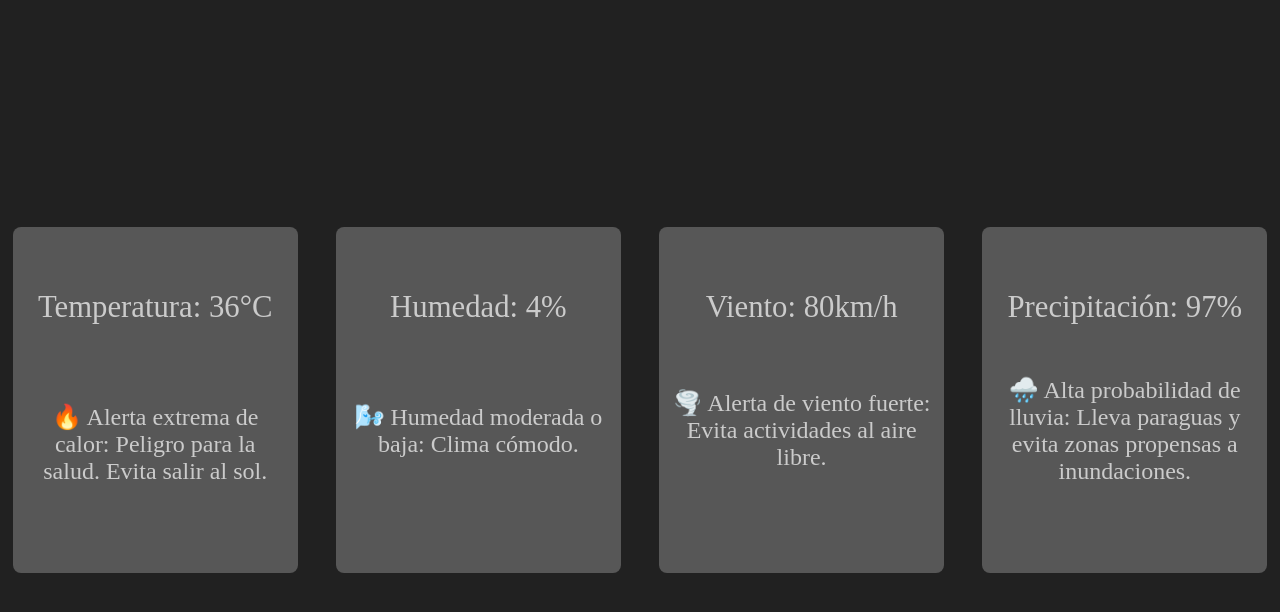
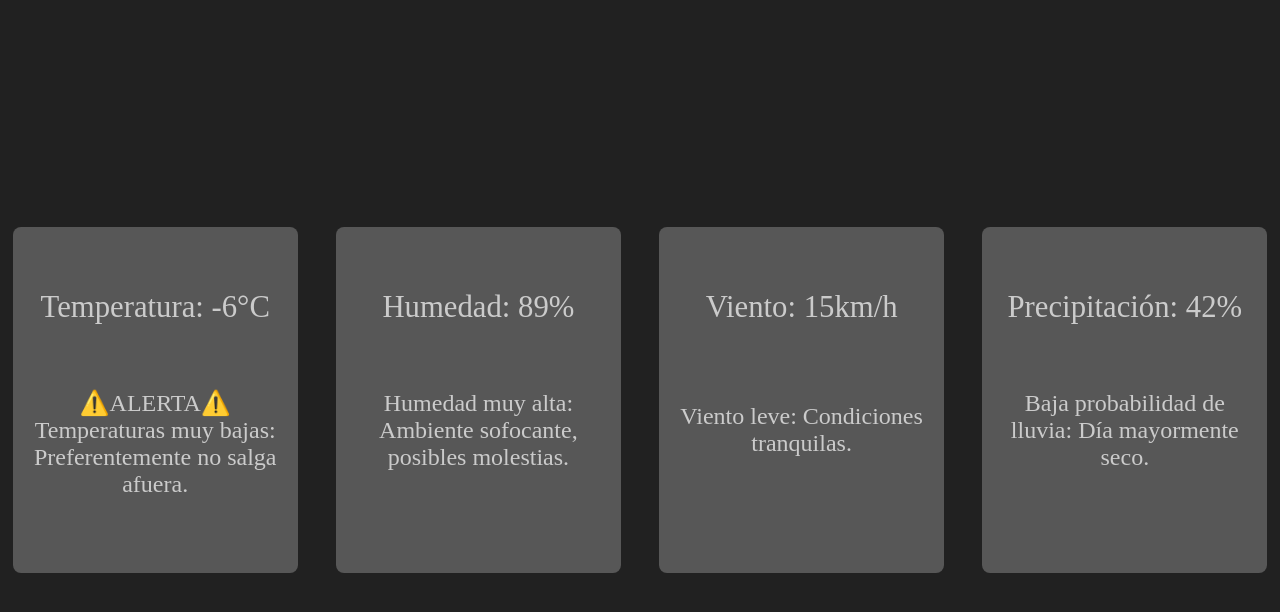
Before and after one commit to berFacundo/Programaci-nFullstack, a PHP site: page /alerta.php in a window 1280 px wide. Shown: the top 612 px of the page. Run offline with PHP 8.4, Linux system fonts and the light colour scheme.

Commit message:
Mejores alertas

```diff
--- a/alerta.css
+++ b/alerta.css
@@ -4,9 +4,9 @@ body {
     margin: 0;
     min-height: 100vh;
     display: flex;
-    align-items: center;     /* Centrado vertical */
-    justify-content: center; /* Centrado horizontal */
-    font-size: clamp(0.8rem, 1.6vw, 1.5rem); /* Tamaño de fuente adaptable */
+    align-items: center;
+    justify-content: center;
+    font-size: clamp(0.8rem, 1.6vw, 1.5rem);
   }
 
   section {
@@ -17,7 +17,7 @@ body {
     display: flex;
     justify-content: center;
     text-align: center;
-    flex-direction: column; /* Cambia la dirección del contenedor a columna */
+    flex-direction: column;
   }
 
   .alerta {
@@ -25,19 +25,19 @@ body {
     text-align: center;
     align-content: center;
     justify-content: center;
-    margin-top: 2vw; /* Un margen para separar la alerta */
+    margin-top: 2vw;
     font-size: clamp(0.8rem, 2vw, 1.5rem);
   }
 
   .contenedor {
     display: flex;
     width: 100%;
-    flex-direction: row; /* Las columnas siguen en fila */
-    gap: 1vw; /* Espacio entre columnas */
+    flex-direction: row;
+    gap: 1vw;
   }
 
   .columna {
-    flex: 1; /* Las columnas ocupan el mismo tamaño */
+    flex: 1;
     margin: 1vw;
     background: rgb(87, 87, 87);
     border-radius: 1vh;
--- a/alerta.php
+++ b/alerta.php
@@ -8,50 +8,55 @@
 </head>
 <body>
     <?php
-        $temperatura = 36; //En grados Celsious
-        $humedad = 4; //Porcentaje
-        $viento = 80; //En kilómetros por hora
-        $precipitacion = 97; //Porcentaje
+        $temperatura = -6; //En grados Celsious
+        $humedad = 89; //Porcentaje
+        $viento = 15; //En kilómetros por hora
+        $precipitacion = 42; //Porcentaje
 
         function alertaTemperatura($temperatura) {
             if ($temperatura >= 35) {
-                echo "🔥 Alerta extrema de calor: Peligro para la salud. Evita salir al sol.<br>";
+                echo "⚠️ALERTA⚠️ Muy altas temperaturas: Peligro para la salud. Evite salir al sol.";
             } elseif ($temperatura >= 30) {
-                echo "⚠️ Alerta de calor: Mantente hidratado y busca sombra.<br>";
-            } elseif ($temperatura <= 5) {
-                echo "❄️ Alerta de frío: Usa ropa abrigada.<br>";
+                echo "Advertencia de calor: Mantente hidratado y busca sombra.";
+            } elseif ($temperatura <= 0) {
+                echo "⚠️ALERTA⚠️ Temperaturas muy bajas: Preferentemente no salga afuera.";
+            } elseif ($temperatura <= 12) {
+                echo "Advertencia de frío: Utilice abrigo.";
             } else {
-                echo "🌤️ Temperatura moderada: Condiciones agradables.<br>";
+                echo "🌤️ Temperatura moderada: Condiciones agradables.";
             }
         }
 
         function alertaHumedad($humedad) {
             if ($humedad >= 80) {
-                echo "💧 Humedad muy alta: Ambiente sofocante, posibles molestias.<br>";
+                echo "Humedad muy alta: Ambiente sofocante, posibles molestias.";
             } elseif ($humedad >= 60) {
-                echo "🌫️ Humedad alta: Sensación térmica aumentada.<br>";
+                echo "Humedad alta: Sensación térmica aumentada.";
             } else {
-                echo "🌬️ Humedad moderada o baja: Clima cómodo.<br>";
+                echo "Humedad moderada o baja: Clima cómodo.";
             }
         }
 
         function alertaViento($viento) {
-            if ($viento >= 50) {
-                echo "🌪️ Alerta de viento fuerte: Evita actividades al aire libre.<br>";
+            if ($viento >= 100) {
+                echo "⚠️ALERTA⚠️ Posible ciclón: Evite salir al aire libre y busque refugio.";
+            } elseif ($viento >= 50) {
+                echo "Advertencia de viento fuerte: Evita actividades al aire libre.";
             } elseif ($viento >= 20) {
-                echo "🍃 Viento moderado: Precaución al conducir o caminar cerca de árboles.<br>";
+                echo "Viento moderado: Precaución al conducir o caminar cerca de árboles.";
             } else {
-                echo "🌀 Viento leve: Condiciones tranquilas.<br>";
+                echo "Viento leve: Condiciones tranquilas.";
             }
+
         }
 
         function alertaPrecipitacion($precipitacion) {
             if ($precipitacion >= 80) {
-                echo "🌧️ Alta probabilidad de lluvia: Lleva paraguas y evita zonas propensas a inundaciones.<br>";
+                echo "Alta probabilidad de lluvia: Lleva paraguas y evita zonas propensas a inundaciones.";
             } elseif ($precipitacion >= 50) {
-                echo "🌦️ Probabilidad media de lluvia: Considera llevar protección.<br>";
+                echo "Probabilidad media de lluvia: Considera llevar protección.";
             } else {
-                echo "☀️ Baja probabilidad de lluvia: Día mayormente seco.<br>";
+                echo "Baja probabilidad de lluvia: Día mayormente seco.";
             }
         }
 
```
